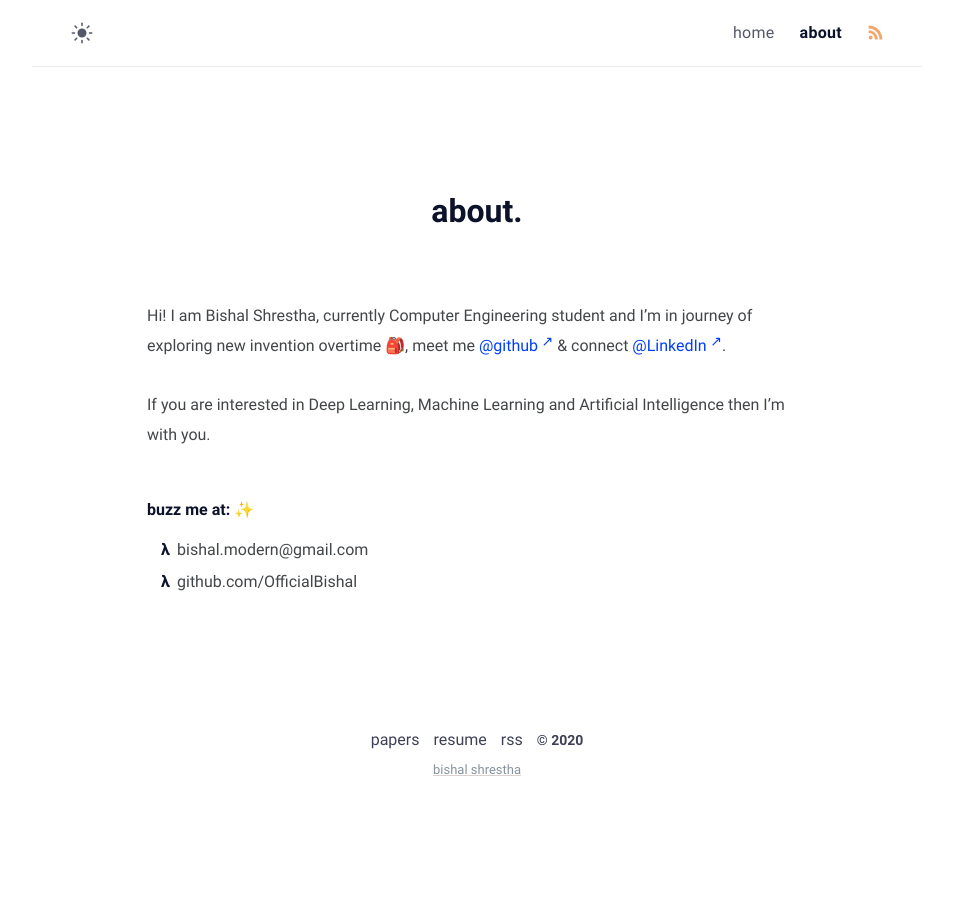
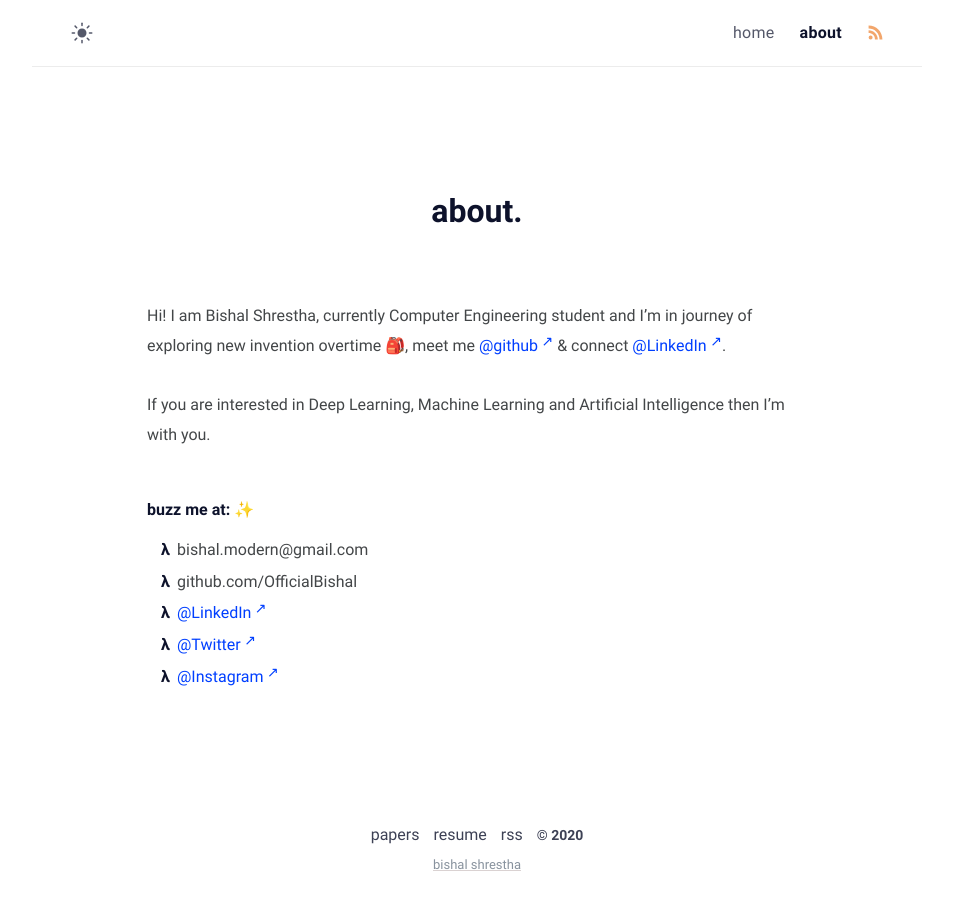
Before and after one commit to OfficialBishal/OfficialBishal.github.io, a Jekyll site: the page built from about.md, in a window 1280 px wide. Shown: the whole page, without its empty margins (163-1116 px from the left). Built offline with Jekyll 4.4.1, drawn with Linux system fonts in a browser that asks for light colours.

Commit message:
update about

```diff
--- a/about.md
+++ b/about.md
@@ -16,3 +16,6 @@ If you are interested in Deep Learning, Machine Learning and Artificial Intellig
 
 - {{ site.author.email }}
 - github.com/{{ site.author.username }}
+- <a href="https://www.linkedin.com/in/ofclbishal/" target="_blank" rel="noopener">@LinkedIn</a>
+- <a href="https://twitter.com/officialbishal" target="_blank" rel="noopener">@Twitter</a>
+- <a href="https://www.instagram.com/officialbishal/" target="_blank" rel="noopener">@Instagram</a>
```
